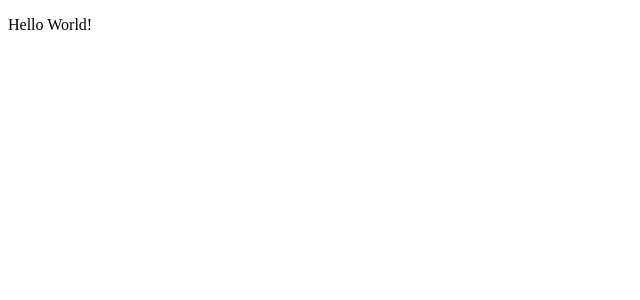
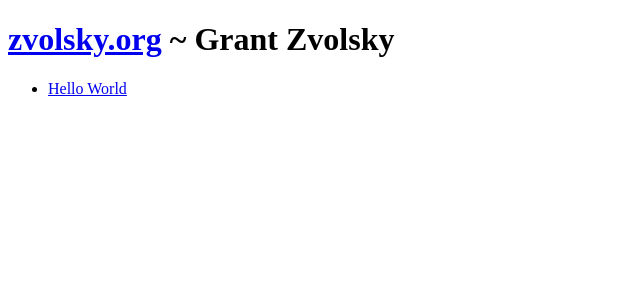
Before and after one commit to grantzvolsky/zorg-blog, a React (Create React App) app in the folder spa/: page / in a window 1280 px wide. Shown: the top 300 px of the page, without its empty margins (0-640 px from the left). Built offline with nearby package versions, Linux system fonts and the light colour scheme.

Commit message:
add routing

```diff
--- a/spa/package.json
+++ b/spa/package.json
@@ -14,7 +14,11 @@
     "react-dom": "^17.0.2",
     "react-scripts": "4.0.3",
     "typescript": "^4.2.4",
-    "web-vitals": "^1.1.1"
+    "web-vitals": "^1.1.1",
+    "@reach/router": "^1.3.4"
+  },
+  "devDependencies": {
+    "@types/reach__router": "^1.3.4"
   },
   "scripts": {
     "start": "react-scripts start",
--- a/spa/src/App.tsx
+++ /dev/null
@@ -1,15 +0,0 @@
-import React from 'react';
-
-function App() {
-  return (
-    <div>
-      <header>
-        <p>
-          Hello World!
-        </p>
-      </header>
-    </div>
-  );
-}
-
-export default App;
--- a/spa/src/index.tsx
+++ b/spa/src/index.tsx
@@ -1,13 +1,29 @@
-import React from 'react';
-import ReactDOM from 'react-dom';
-import App from './App';
-import reportWebVitals from './reportWebVitals';
+import React from 'react'
+import ReactDOM from 'react-dom'
+import { Link, navigate, RouteComponentProps, Router, useLocation } from "@reach/router"
 
-ReactDOM.render(
-  <React.StrictMode>
-    <App />
-  </React.StrictMode>,
-  document.getElementById('root')
-);
+const header = <React.Fragment><h1><Link to='/'>zvolsky.org</Link> ~ Grant Zvolsky</h1></React.Fragment>
 
-reportWebVitals(console.log);
+function IndexRoute(props: RouteComponentProps) {
+  return <React.Fragment>
+    {header}
+    <ul>
+      <li><Link to='/hello-world'>Hello World</Link></li>
+    </ul>
+
+  </React.Fragment>
+}
+
+function ArticleRoute(props: RouteComponentProps) {
+  return <React.Fragment>
+    {header}
+    <h2>{props.path}</h2>
+  </React.Fragment>
+}
+
+const app = <React.StrictMode><Router>
+  <IndexRoute path='/' />
+  <ArticleRoute path='/hello-world' />
+</Router></React.StrictMode>
+
+ReactDOM.render(app, document.getElementById('root'));
```
Also changed, not shown: 1 other file (tests, documents, lock files or other folders).
